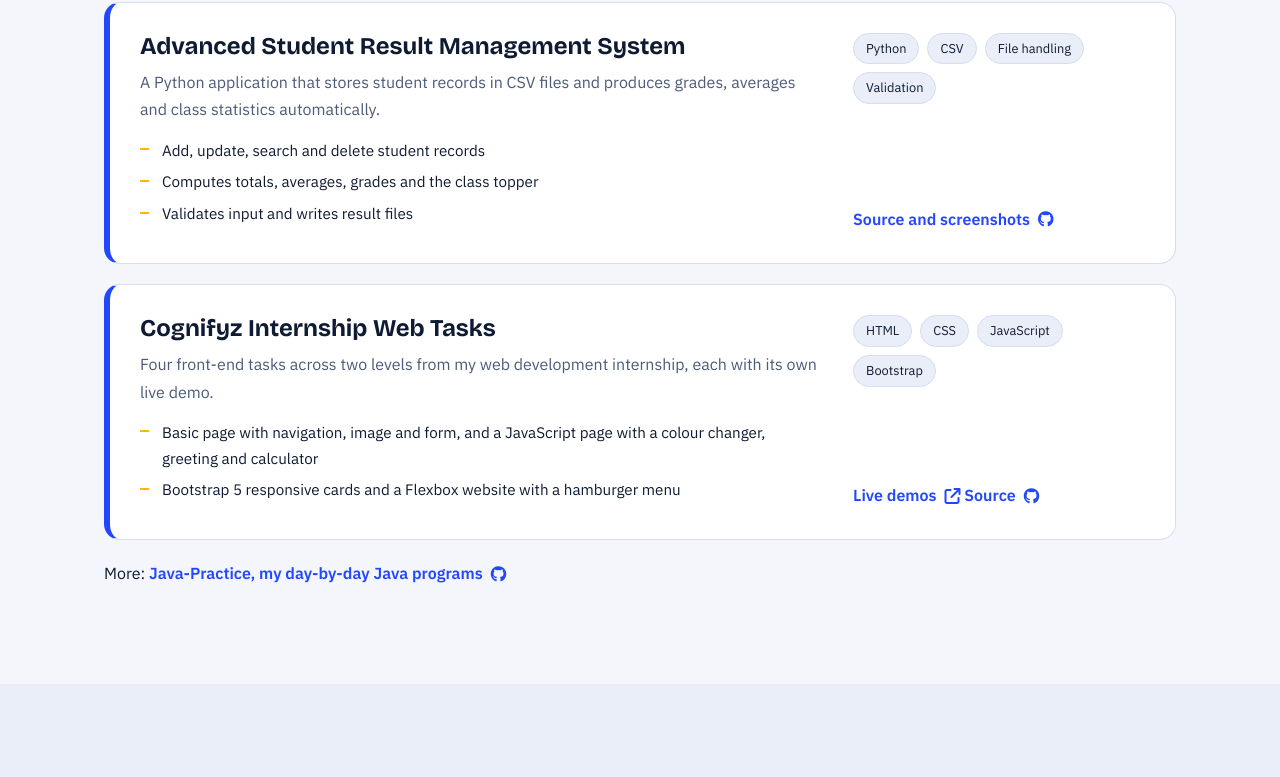
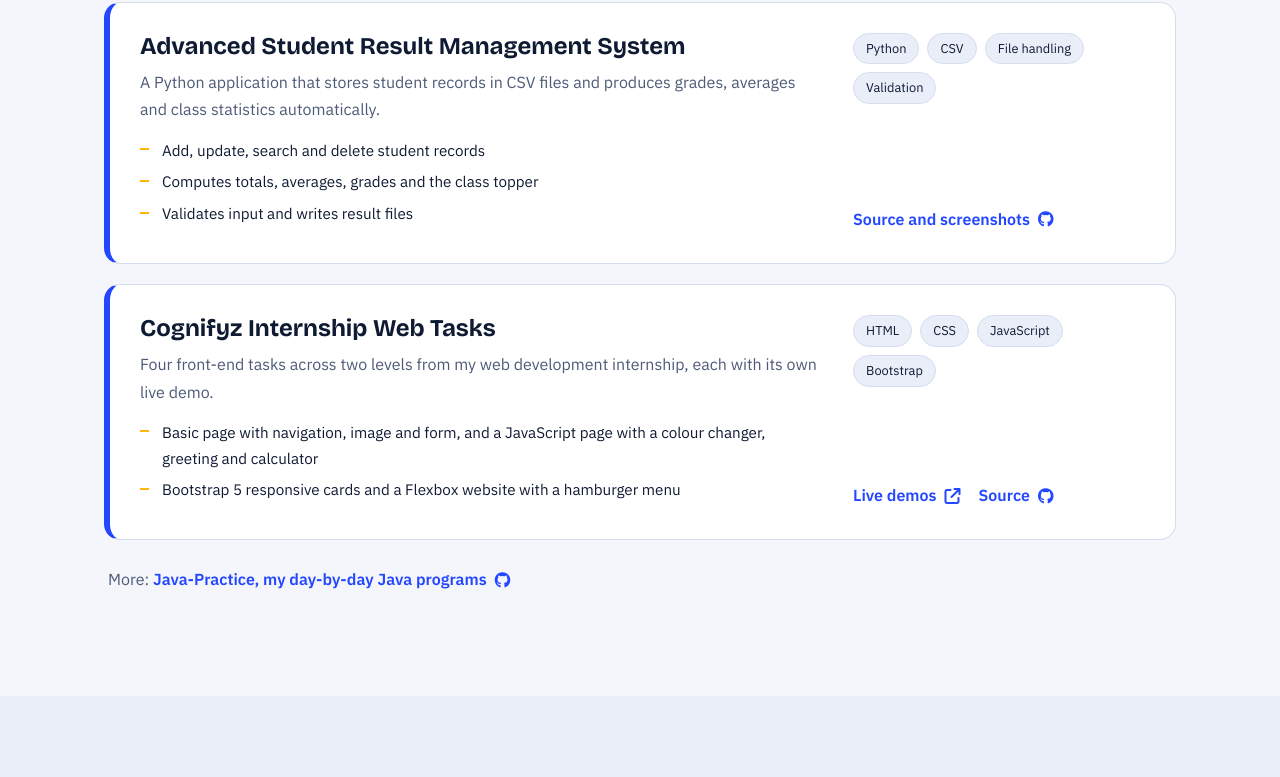
Before and after one commit to karupothulamalliswari3112/Portfolio, a plain HTML site: page index.html in a window 1280 px wide. Shown: the part 2720-3497 px from the top of the page. Drawn offline with nearby package versions, Linux system fonts and the light colour scheme.

Commit message:
style.css

```diff
--- a/style.css
+++ b/style.css
@@ -104,6 +104,8 @@ h2{font-size:clamp(2rem,4vw,3rem);font-weight:800;letter-spacing:-.03em}
 .proj-side{display:flex;flex-direction:column;justify-content:space-between;gap:20px}
 .tags{display:flex;flex-wrap:wrap;gap:8px}
 .tags span{background:var(--alt);border:1px solid var(--line);padding:4px 12px;border-radius:99px;font-size:.8rem}
+.links{display:flex;gap:18px;flex-wrap:wrap}
+.more{padding:6px 4px;color:var(--muted)}
 .link{font-weight:600;color:var(--blue);display:inline-flex;gap:8px;align-items:center}
 .link:hover{text-decoration:underline;text-underline-offset:4px}
 
```
